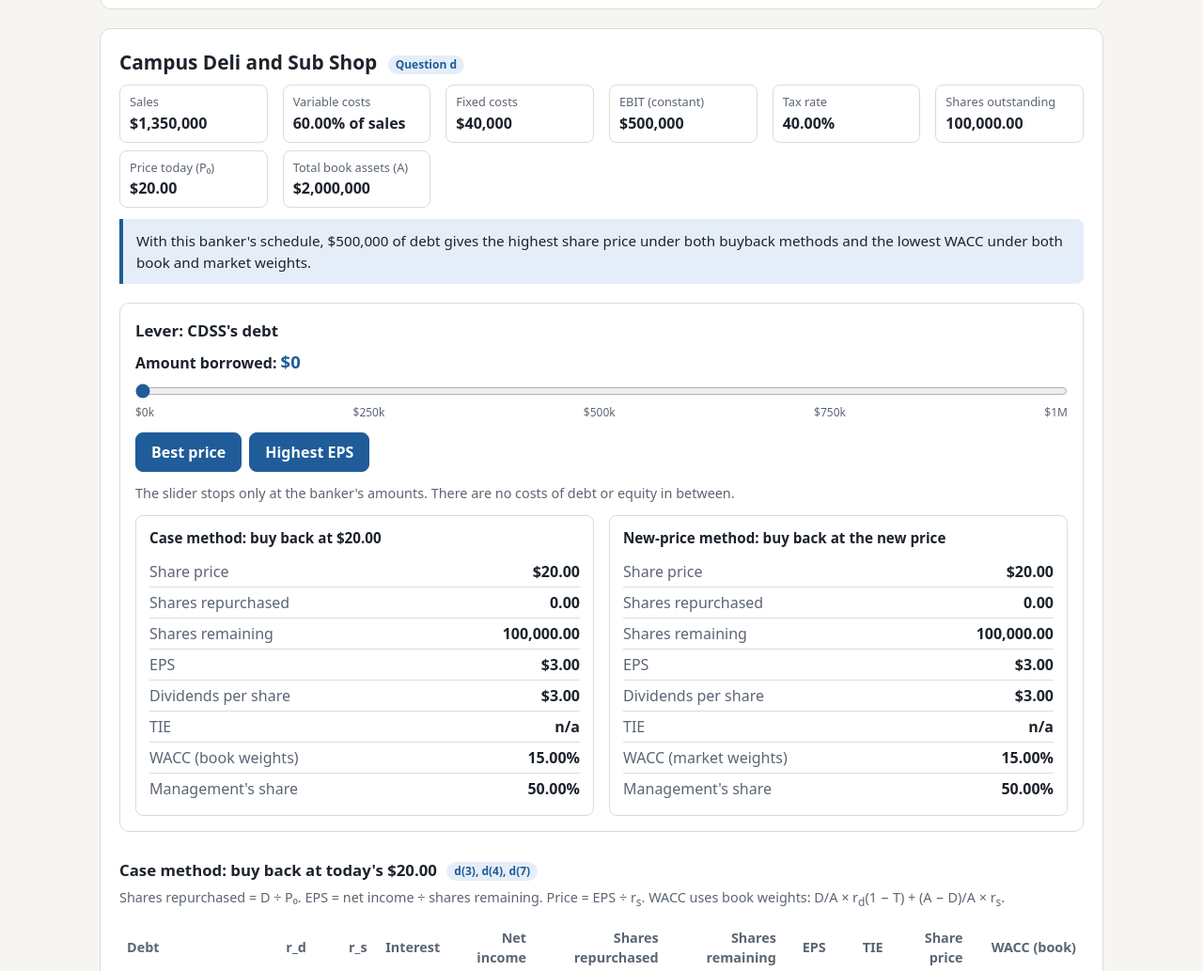
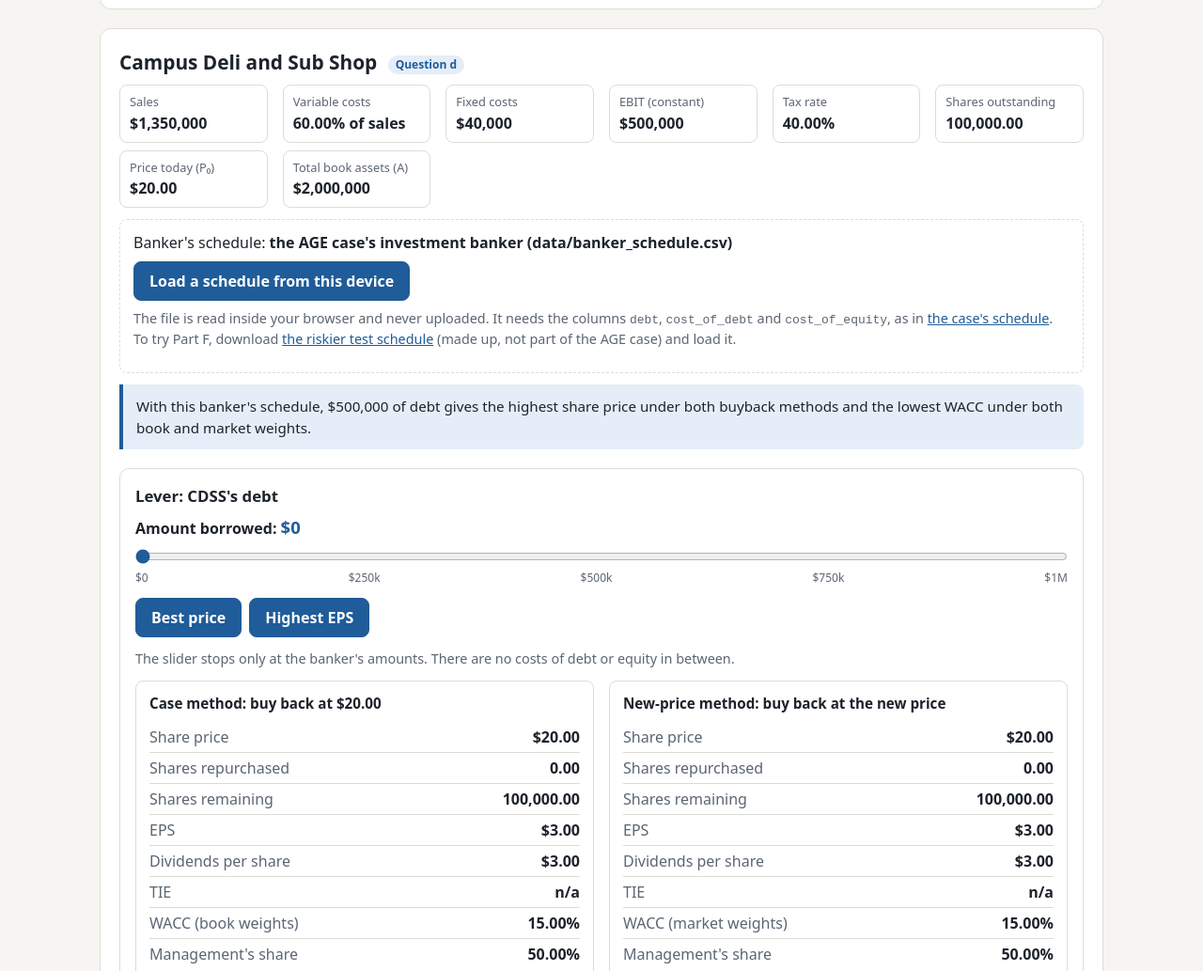
Before and after one commit to DeaconColwell2027/capital-structure-lab-starter, a plain HTML site: page index.html in a window 1280 px wide. Shown: the part 1627-2660 px from the top of the page at 94% size. Drawn offline with Linux system fonts and the light colour scheme.

Commit message:
Part F: load another banker's schedule from the device (read in the browser, never uploaded)
Co-Authored-By: Claude Opus 5.5 <noreply@anthropic.com>
Claude-Session: https://claude.ai/code/session_01HXSm3DZCuTcGytKoKkTkNj

```diff
--- a/app.js
+++ b/app.js
@@ -206,22 +206,12 @@
 
   /* ---------- Lever: CDSS's debt ---------- */
 
-  function setupCDSSLever(inputs, result) {
-    const { cdss } = inputs;
-    const { rows, best } = result;
-    const slider = document.getElementById('cdss-debt');
-    const out = document.getElementById('cdss-debt-out');
-    const note = document.getElementById('button-note');
-    const panel = document.getElementById('cdss-results');
+  // The figures the CDSS slider is showing. Replaced when a new schedule loads;
+  // the slider and button listeners are attached only once and read from here.
+  let lever = null;
+  let leverWired = false;
 
-    // The slider moves over the schedule's rows, one step per banker amount.
-    slider.max = String(rows.length - 1);
-    slider.value = '0';
-    document.getElementById('cdss-ticks').replaceChildren(
-      ...rows.map((r) => el('span', null, [r.debt >= 1e6 ? '$' + r.debt / 1e6 + 'M' : '$' + r.debt / 1e3 + 'k']))
-    );
-
-    function stakeText(rep) {
+  function stakeText(cdss, rep) {
     const s = C.managementStake(cdss, rep);
     if (s.status === 'allBought') return { value: '100.00%', note: 'No outside shareholders would be left.' };
     if (s.status === 'mustSell') {
@@ -230,13 +220,13 @@
     return { value: C.fmtPct(s.stake) };
   }
 
-    function methodCard(title, m, waccLabel, r) {
-      const stake = stakeText(m.repurchased);
+  function methodCard(title, m, isBestPrice, waccLabel, r) {
+    const stake = stakeText(lever.cdss, m.repurchased);
     const line = (k, v, extra) => el('div', { class: 'kv' }, [el('dt', null, [k]), el('dd', null, [v, extra || null])]);
     return el('div', { class: 'method-card' }, [
       el('h4', null, [title]),
       el('dl', null, [
-          line('Share price', C.fmtCents(m.price), m === r.case && r.debt === best.casePrice || m === r.newPrice && r.debt === best.newPrice ? badge('Highest') : null),
+        line('Share price', C.fmtCents(m.price), isBestPrice ? badge('Highest') : null),
         line('Shares repurchased', C.fmtShares(m.repurchased)),
         line('Shares remaining', C.fmtShares(m.remaining)),
         line('EPS', C.fmtCents(m.eps)),
@@ -250,13 +240,15 @@
     ]);
   }
 
-    function update() {
+  function updateCDSSLever() {
+    const slider = document.getElementById('cdss-debt');
+    const { cdss, rows, best } = lever;
     const r = rows[Number(slider.value)];
-      out.textContent = C.fmtDollars(r.debt);
+    document.getElementById('cdss-debt-out').textContent = C.fmtDollars(r.debt);
     slider.setAttribute('aria-valuetext', C.fmtDollars(r.debt));
-      panel.replaceChildren(
-        methodCard(`Case method: buy back at ${C.fmtCents(cdss.price)}`, r.case, 'WACC (book weights)', r),
-        methodCard('New-price method: buy back at the new price', r.newPrice, 'WACC (market weights)', r)
+    document.getElementById('cdss-results').replaceChildren(
+      methodCard(`Case method: buy back at ${C.fmtCents(cdss.price)}`, r.case, r.debt === best.casePrice, 'WACC (book weights)', r),
+      methodCard('New-price method: buy back at the new price', r.newPrice, r.debt === best.newPrice, 'WACC (market weights)', r)
     );
     // Outline the matching row in both tables
     document.querySelectorAll('#cdss tr[data-debt]').forEach((tr) => {
@@ -267,8 +259,8 @@
   function goTo(caseDebt, newDebt, what) {
     const pick = C.chooseDebt(caseDebt, newDebt);
     if (pick.debt === null) return;
-      slider.value = String(rows.findIndex((r) => r.debt === pick.debt));
-      note.replaceChildren(
+    document.getElementById('cdss-debt').value = String(lever.rows.findIndex((r) => r.debt === pick.debt));
+    document.getElementById('button-note').replaceChildren(
       pick.differ
         ? el('div', { class: 'warning' }, [
             `The two methods disagree on the ${what}: the case method picks ${C.fmtDollars(pick.caseDebt)}, ` +
@@ -276,13 +268,81 @@
           ])
         : el('p', { class: 'note' }, [`Both buyback methods give the ${what} at ${C.fmtDollars(pick.debt)}.`])
     );
-      update();
+    updateCDSSLever();
   }
 
-    slider.addEventListener('input', () => { note.replaceChildren(); update(); });
-    document.getElementById('btn-best-price').addEventListener('click', () => goTo(best.casePrice, best.newPrice, 'highest share price'));
-    document.getElementById('btn-best-eps').addEventListener('click', () => goTo(best.caseEPS, best.newEPS, 'highest EPS'));
-    update();
+  function setupCDSSLever(inputs, result) {
+    const slider = document.getElementById('cdss-debt');
+    // Keep the slider on the same amount if the new schedule has it.
+    const previousDebt = lever ? lever.rows[Number(slider.value)].debt : null;
+    lever = { cdss: inputs.cdss, rows: result.rows, best: result.best };
+
+    // The slider moves over the schedule's rows, one step per banker amount.
+    slider.max = String(lever.rows.length - 1);
+    const keep = lever.rows.findIndex((r) => r.debt === previousDebt);
+    slider.value = String(keep < 0 ? 0 : keep);
+    document.getElementById('cdss-ticks').replaceChildren(
+      ...lever.rows.map((r) => el('span', null, [r.debt === 0 ? '$0' : r.debt >= 1e6 ? '$' + r.debt / 1e6 + 'M' : '$' + r.debt / 1e3 + 'k']))
+    );
+    document.getElementById('button-note').replaceChildren();
+
+    if (!leverWired) {
+      leverWired = true;
+      slider.addEventListener('input', () => { document.getElementById('button-note').replaceChildren(); updateCDSSLever(); });
+      document.getElementById('btn-best-price').addEventListener('click', () =>
+        goTo(lever.best.casePrice, lever.best.newPrice, 'highest share price'));
+      document.getElementById('btn-best-eps').addEventListener('click', () =>
+        goTo(lever.best.caseEPS, lever.best.newEPS, 'highest EPS'));
+    }
+    updateCDSSLever();
+  }
+
+  /* ---------- Loading another banker's schedule (Part F) ---------- */
+
+  // The file is read on this device with FileReader. Nothing is uploaded.
+  function setupScheduleLoader(inputs) {
+    const caseSchedule = inputs.schedule;
+    const input = document.getElementById('schedule-file');
+    const back = document.getElementById('btn-case-schedule');
+    const name = document.getElementById('schedule-name');
+    const status = document.getElementById('schedule-status');
+    const MAX_BYTES = 100 * 1024;
+
+    name.textContent = "the AGE case's investment banker (data/banker_schedule.csv)";
+
+    function use(schedule, label, message) {
+      renderCDSS(Object.assign({}, inputs, { schedule }));
+      name.textContent = label;
+      back.hidden = schedule === caseSchedule;
+      status.replaceChildren(message ? el('p', { class: 'loaded-ok' }, [message]) : '');
+    }
+
+    input.addEventListener('change', () => {
+      const file = input.files && input.files[0];
+      input.value = ''; // so choosing the same file again still triggers a load
+      if (!file) return;
+      if (file.size > MAX_BYTES) {
+        status.replaceChildren(el('div', { class: 'warning' }, [`⚠ ${file.name} is too large for a banker's schedule. The schedule was not changed.`]));
+        return;
+      }
+      const reader = new FileReader();
+      reader.onload = () => {
+        try {
+          const schedule = C.parseSchedule(C.parseCSV(reader.result));
+          use(schedule, `${file.name} (loaded from this device)`,
+            `Loaded ${schedule.length} amounts of borrowing from ${file.name}. Every CDSS figure below now uses this schedule.`);
+        } catch (err) {
+          status.replaceChildren(el('div', { class: 'warning' }, [`⚠ ${file.name} could not be used: ${err.message}. The schedule was not changed.`]));
+        }
+      };
+      reader.onerror = () => {
+        status.replaceChildren(el('div', { class: 'warning' }, [`⚠ ${file.name} could not be read. The schedule was not changed.`]));
+      };
+      reader.readAsText(file);
+    });
+
+    back.addEventListener('click', () =>
+      use(caseSchedule, "the AGE case's investment banker (data/banker_schedule.csv)", 'Back to the case schedule.'));
   }
 
   /* ---------- Lever: Firm L's debt ---------- */
@@ -360,6 +420,7 @@
       renderFirms(inputs);
       setupFirmLever(inputs);
       renderCDSS(inputs);
+      setupScheduleLoader(inputs);
       status.hidden = true;
     })
     .catch((err) => {
--- a/capstruct.js
+++ b/capstruct.js
@@ -98,6 +98,33 @@
     return toNumber(r.value, `${file}, ${key}`);
   }
 
+  // Check a banker schedule (the case's file or one the student loads) and
+  // return its rows sorted by debt: [{ debt, rd, rs }].
+  function parseSchedule(rows) {
+    if (!rows.length) throw new Error('The banker schedule has no rows');
+    const missing = ['debt', 'cost_of_debt', 'cost_of_equity'].filter((h) => !(h in rows[0]));
+    if (missing.length) {
+      throw new Error(`The banker schedule needs the columns debt, cost_of_debt and cost_of_equity; missing: ${missing.join(', ')}`);
+    }
+    const schedule = rows
+      .map((r, i) => {
+        const where = `banker schedule, row ${i + 2}`;
+        const debt = toNumber(r.debt, `${where}, debt`);
+        if (debt < 0) throw new Error(`${where}: debt can't be negative`);
+        const rd = r.cost_of_debt === '' ? null : toNumber(r.cost_of_debt, `${where}, cost_of_debt`);
+        const rs = toNumber(r.cost_of_equity, `${where}, cost_of_equity`);
+        if (debt > 0 && rd === null) throw new Error(`${where}: borrowing $${debt} needs a cost of debt`);
+        if (rd !== null && (rd < 0 || rd >= 1)) throw new Error(`${where}: cost of debt should be a decimal such as 0.10 for 10%`);
+        if (rs <= 0 || rs >= 1) throw new Error(`${where}: cost of equity should be a decimal such as 0.15 for 15%`);
+        return { debt, rd, rs };
+      })
+      .sort((a, b) => a.debt - b.debt);
+    schedule.forEach((r, i) => {
+      if (i > 0 && r.debt === schedule[i - 1].debt) throw new Error(`The banker schedule lists $${r.debt} twice`);
+    });
+    return schedule;
+  }
+
   // Turn the parsed CSV rows into the inputs the math needs.
   // raw = { cdss, assumptions, schedule, firms, scenarios }, each an array of rows.
   function buildInputs(raw) {
@@ -115,18 +142,7 @@
       managementShare: c('management_share'),
     };
 
-    const schedule = raw.schedule
-      .map((r, i) => {
-        const where = `banker schedule, row ${i + 2}`;
-        const debt = toNumber(r.debt, `${where}, debt`);
-        const rd = r.cost_of_debt === '' ? null : toNumber(r.cost_of_debt, `${where}, cost_of_debt`);
-        const rs = toNumber(r.cost_of_equity, `${where}, cost_of_equity`);
-        if (debt > 0 && rd === null) throw new Error(`${where}: borrowing $${debt} needs a cost of debt`);
-        if (rs <= 0) throw new Error(`${where}: cost of equity must be above zero`);
-        return { debt, rd, rs };
-      })
-      .sort((a, b) => a.debt - b.debt);
-    if (!schedule.length) throw new Error('The banker schedule has no rows');
+    const schedule = parseSchedule(raw.schedule);
 
     const f = (k) => findValue(raw.firms, 'item', k, 'example_firms.csv');
     const firms = {
@@ -366,6 +382,7 @@
     fmt2,
     fmtShares,
     parseCSV,
+    parseSchedule,
     buildInputs,
     distribution,
     exampleFirm,
--- a/index.html
+++ b/index.html
@@ -54,6 +54,17 @@
     <section id="cdss" class="panel" hidden>
       <h2>Campus Deli and Sub Shop <span class="tag">Question d</span></h2>
       <dl class="facts" id="cdss-facts"></dl>
+      <div class="schedule-box">
+        <p class="schedule-source">Banker's schedule: <strong id="schedule-name"></strong></p>
+        <div class="buttons">
+          <label class="button" for="schedule-file">Load a schedule from this device</label>
+          <input type="file" id="schedule-file" accept=".csv,text/csv" class="visually-hidden">
+          <button type="button" id="btn-case-schedule" class="secondary" hidden>Back to the case schedule</button>
+        </div>
+        <p class="note">The file is read inside your browser and never uploaded. It needs the columns <code>debt</code>, <code>cost_of_debt</code> and <code>cost_of_equity</code>, as in <a href="data/banker_schedule.csv" download>the case's schedule</a>. To try Part F, download <a href="data/banker_schedule_riskier.csv" download>the riskier test schedule</a> (made up, not part of the AGE case) and load it.</p>
+        <div id="schedule-status" role="status"></div>
+      </div>
+
       <div id="cdss-summary" class="summary"></div>
 
       <div class="lever" id="cdss-lever">
--- a/styles.css
+++ b/styles.css
@@ -164,7 +164,34 @@ button {
   color: var(--surface);
   cursor: pointer;
 }
-button:hover { filter: brightness(1.1); }
+label.button {
+  display: inline-flex;
+  align-items: center;
+  font-weight: 600;
+  padding: 8px 16px;
+  min-height: 40px;
+  border: 1px solid var(--accent);
+  border-radius: 8px;
+  background: var(--accent);
+  color: var(--surface);
+  cursor: pointer;
+}
+input[type="file"]:focus-visible + label.button, label.button:focus-within { outline: 3px solid var(--accent-soft); }
+button.secondary { background: transparent; color: var(--accent); }
+button:hover, label.button:hover { filter: brightness(1.1); }
+.visually-hidden {
+  position: absolute;
+  width: 1px;
+  height: 1px;
+  overflow: hidden;
+  clip: rect(0 0 0 0);
+  white-space: nowrap;
+}
+.schedule-box { margin: 12px 0; padding: 12px 14px; border: 1px dashed var(--line); border-radius: 8px; }
+.schedule-box .buttons { margin: 8px 0; }
+.schedule-source { margin: 0; }
+.schedule-box a { color: var(--accent); }
+.loaded-ok { margin: 8px 0 0; color: var(--best-ink); font-size: 0.9rem; }
 button:focus-visible { outline: 3px solid var(--accent-soft); outline-offset: 2px; }
 
 .method-grid { display: grid; grid-template-columns: 1fr 1fr; gap: 16px; }
```
Lines whose indentation alone changed are shown as unchanged.
